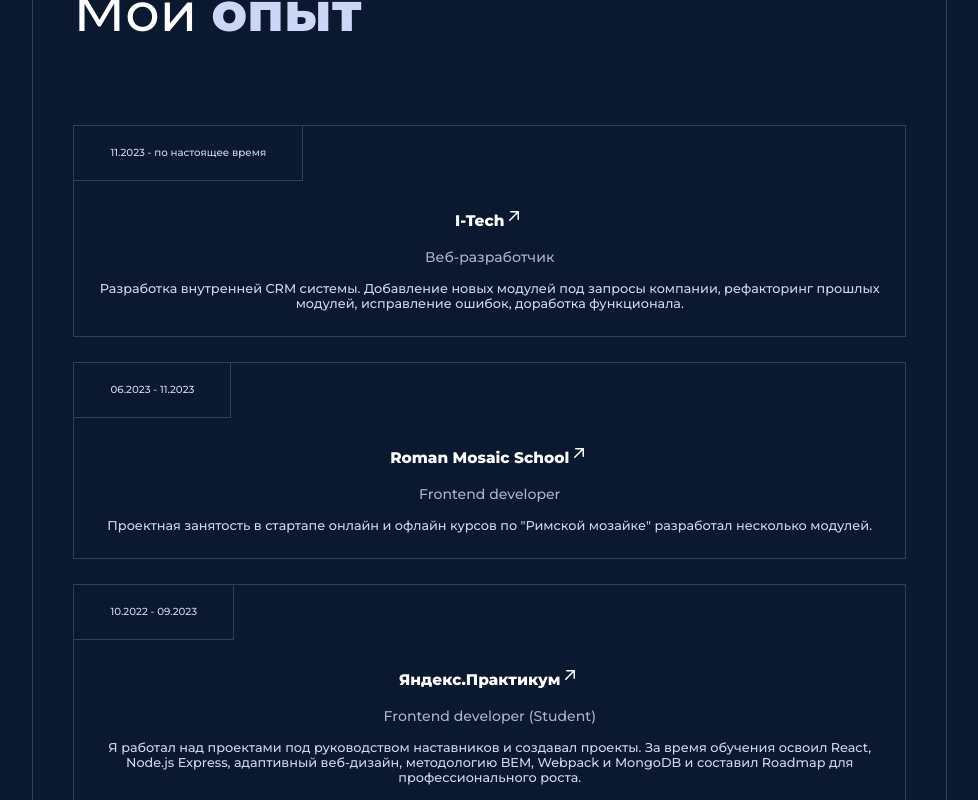
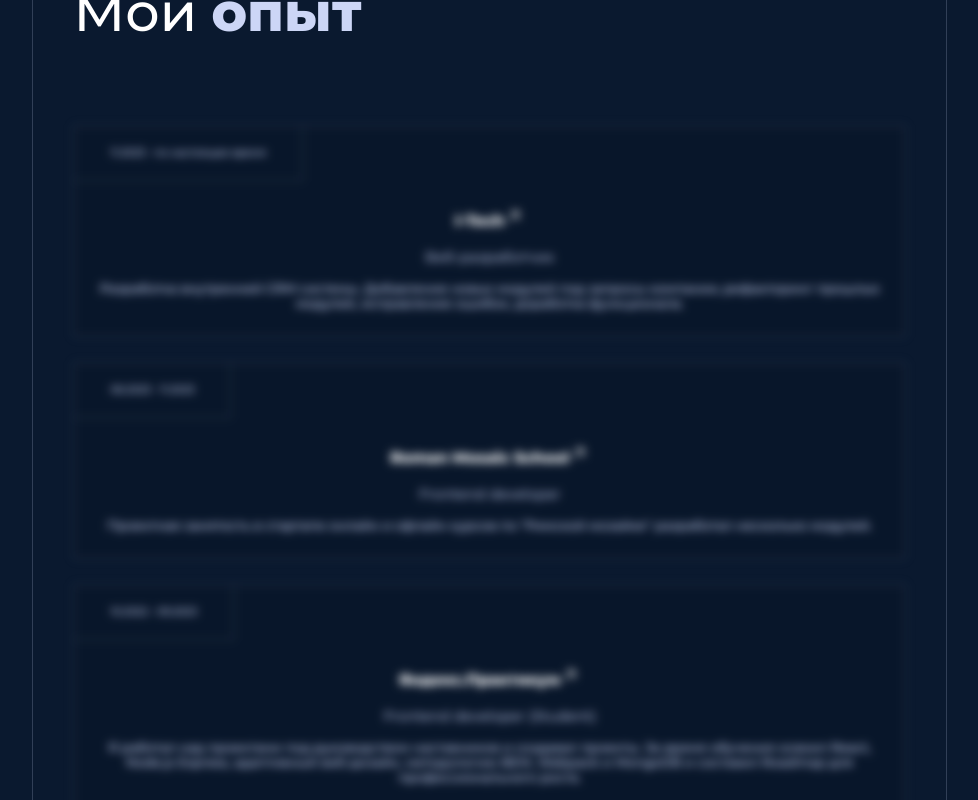
Before and after one commit to VKryanin/vk-port, a React (Create React App) app: page / in a window 1280 px wide. Shown: the part 1680-2480 px from the top of the page, without its empty margins (223-1201 px from the left). Built offline with nearby package versions, Linux system fonts and the light colour scheme.

Commit message:
fix error with blue

```diff
--- a/src/components/Experience/Experience.jsx
+++ b/src/components/Experience/Experience.jsx
@@ -5,8 +5,6 @@
 
 export const Experience = ({ id }) => {
     const [hoveredItem, setHoveredItem] = useState(null);
-
-
 
     const [screenWidth, setScreenWidth] = useState(window.innerWidth);
     useEffect(() => {
@@ -18,12 +16,12 @@
         return () => {
             window.removeEventListener('resize', handleResize);
         };
-    }, [])
+    }, []);
 
     const handleItemHover = (index) => {
-        if (screenWidth <= 890) return
+        if (screenWidth <= 890) return;
         setHoveredItem(index);
-    }
+    };
 
 
     return (
@@ -34,7 +32,7 @@
                     <Link
                         to="https://i-tech.su/"
                         target='_blank'
-                        className={`${styles.experienceItem} ${hoveredItem !== null && hoveredItem !== 0 ? styles.darken : ''}`}
+                        className={`${styles.experienceItem} ${hoveredItem !== 0 ? styles.darken : ''}`}
                         onMouseEnter={() => handleItemHover(0)}
                         onMouseLeave={() => handleItemHover(null)}>
                         <p className={styles.experienceData}>11.2023 - по настоящее время </p>
@@ -52,8 +50,8 @@
                     <Link
                         to="https://tessera.hopto.org/"
                         target='_blank'
-                        className={`${styles.experienceItem} ${hoveredItem !== null && hoveredItem !== 0 ? styles.darken : ''}`}
-                        onMouseEnter={() => handleItemHover(0)}
+                        className={`${styles.experienceItem} ${hoveredItem !== 1 ? styles.darken : ''}`}
+                        onMouseEnter={() => handleItemHover(1)}
                         onMouseLeave={() => handleItemHover(null)}>
                         <p className={styles.experienceData}>06.2023 - 11.2023</p>
                         <div className={styles.experienceWrapper}>
@@ -70,8 +68,8 @@
                     <Link
                         to="https://practicum.yandex.ru/catalog/programming/"
                         target='_blank'
-                        className={`${styles.experienceItem} ${hoveredItem === 0 ? styles.darken : ''}`}
-                        onMouseEnter={() => handleItemHover(1)}
+                        className={`${styles.experienceItem} ${hoveredItem !== 2 ? styles.darken : ''}`}
+                        onMouseEnter={() => handleItemHover(2)}
                         onMouseLeave={() => handleItemHover(null)}>
                         <p className={styles.experienceData}>10.2022 - 09.2023</p>
                         <div className={styles.experienceWrapper}>
```
